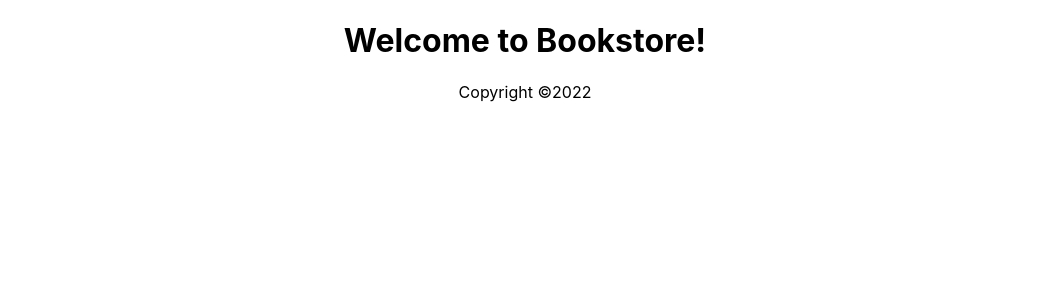
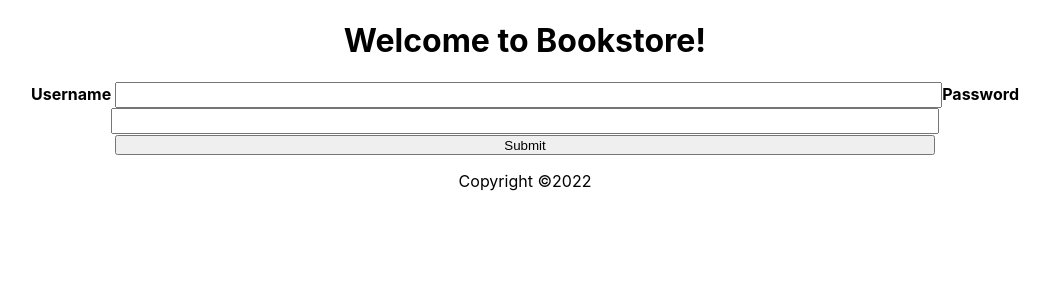
Before and after one commit to JessiFoley/GensparkFullStackJavaProject, a React (Create React App) app in the folder JavaFullStackBookstore/frontend/: page /login in a window 1280 px wide. Shown: the top 300 px of the page, without its empty margins (115-1165 px from the left). Built offline with nearby package versions, Linux system fonts and the light colour scheme.

Commit message:
Uses bcrypt instead now, added a /login to experiment with

```diff
--- a/JavaFullStackBookstore/frontend/package.json
+++ b/JavaFullStackBookstore/frontend/package.json
@@ -7,10 +7,10 @@
     "@testing-library/react": "^13.4.0",
     "@testing-library/user-event": "^13.5.0",
     "axios": "^0.27.2",
+    "bcryptjs": "^2.4.3",
     "react": "^18.2.0",
     "react-dom": "^18.2.0",
     "react-scripts": "5.0.1",
-    "simple-sha256": "^1.1.0",
     "web-vitals": "^2.1.4"
   },
   "scripts": {
--- a/JavaFullStackBookstore/frontend/src/App.js
+++ b/JavaFullStackBookstore/frontend/src/App.js
@@ -7,6 +7,7 @@ import AddBook from './components/books/AddBook';
 import UpdateBook from './components/books/UpdateBook';
 import Header from './components/Header';
 import Footer from './components/Footer'
+import LoginForm from './components/login/LoginForm';
 
 const App = () => {
   const [books, setBooks] = useState([]);
@@ -26,6 +27,7 @@ const App = () => {
         <div className="container">
           <Header />
           <Routes>
+            <Route path="/login" element={<LoginForm />} />
             <Route path="/" element={<BookInventory books={books} getBooks={getBooks} setBooks={setBooks} setBookToUpdate={setBookToUpdate} />} />
             <Route path="/add" element={<AddBook />} />
             <Route path="/update" element={<UpdateBook bookToUpdate={bookToUpdate} />} />
--- /dev/null
+++ b/JavaFullStackBookstore/frontend/src/components/login/LoginForm.js
@@ -0,0 +1,31 @@
+import React, { useState } from 'react'
+
+import bcrypt from "bcryptjs"
+
+const LoginForm = () => {
+
+    const [password, setPassword] = useState()
+
+    const authenticate = async () => {
+        const salt = bcrypt.genSaltSync(10)
+        alert(salt)
+
+        //the salt from above has been hardcoded so it won't change every time.
+        alert(bcrypt.hashSync(password, "$2a$10$FJI.ukGRoDjUQwjmrYgNPu"))
+
+    }
+
+  return (
+    <div>
+        <form onSubmit={authenticate}>
+            <label htmlFor='username'>Username </label>
+            <input type="text" name="username" id="username" required={true} />
+            <label htmlFor='password'>Password</label>
+            <input type="password" name="password" id="password" required={true} onChange={(e) => setPassword(e.target.value)} />
+            <input type="submit"></input>
+        </form>
+    </div>
+  )
+}
+
+export default LoginForm
```
Also changed, not shown: 1 other file (tests, documents, lock files or other folders).
